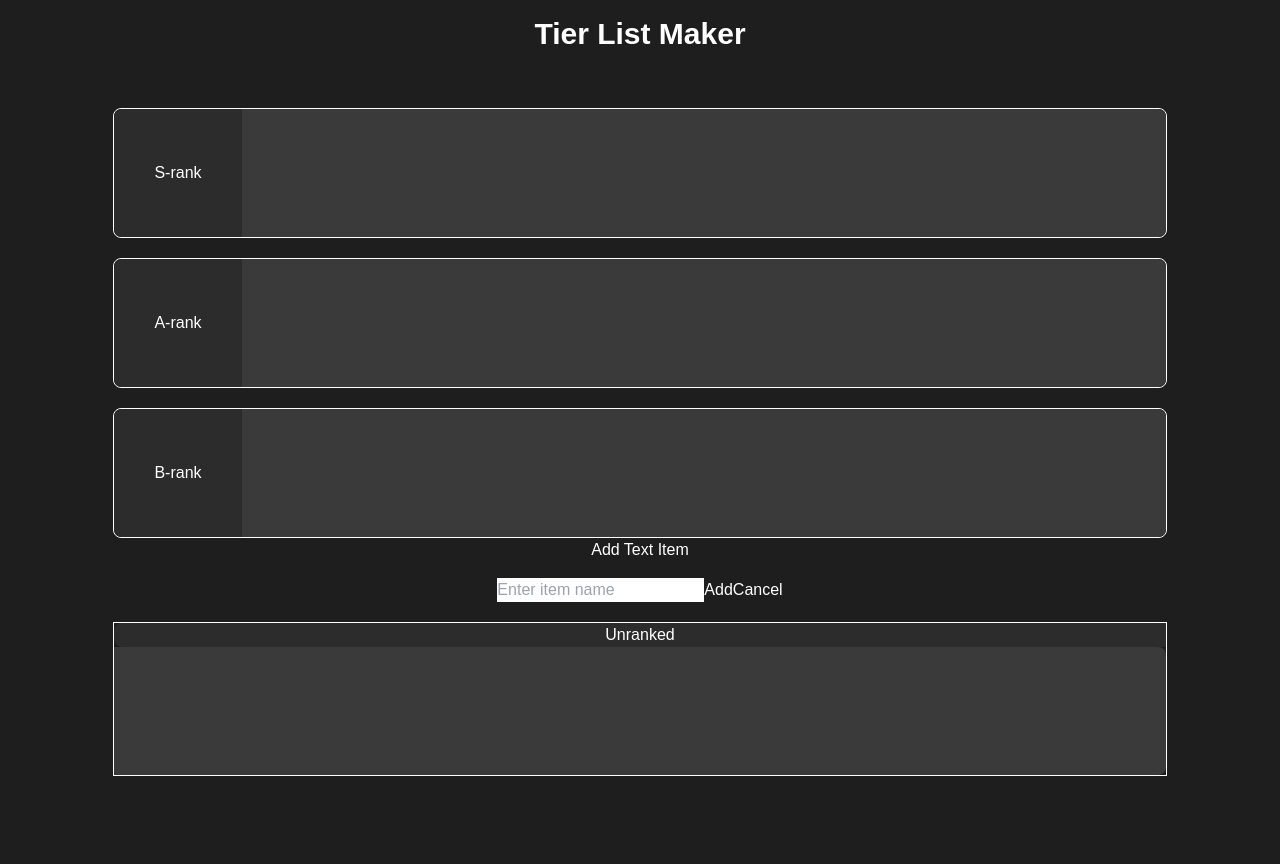
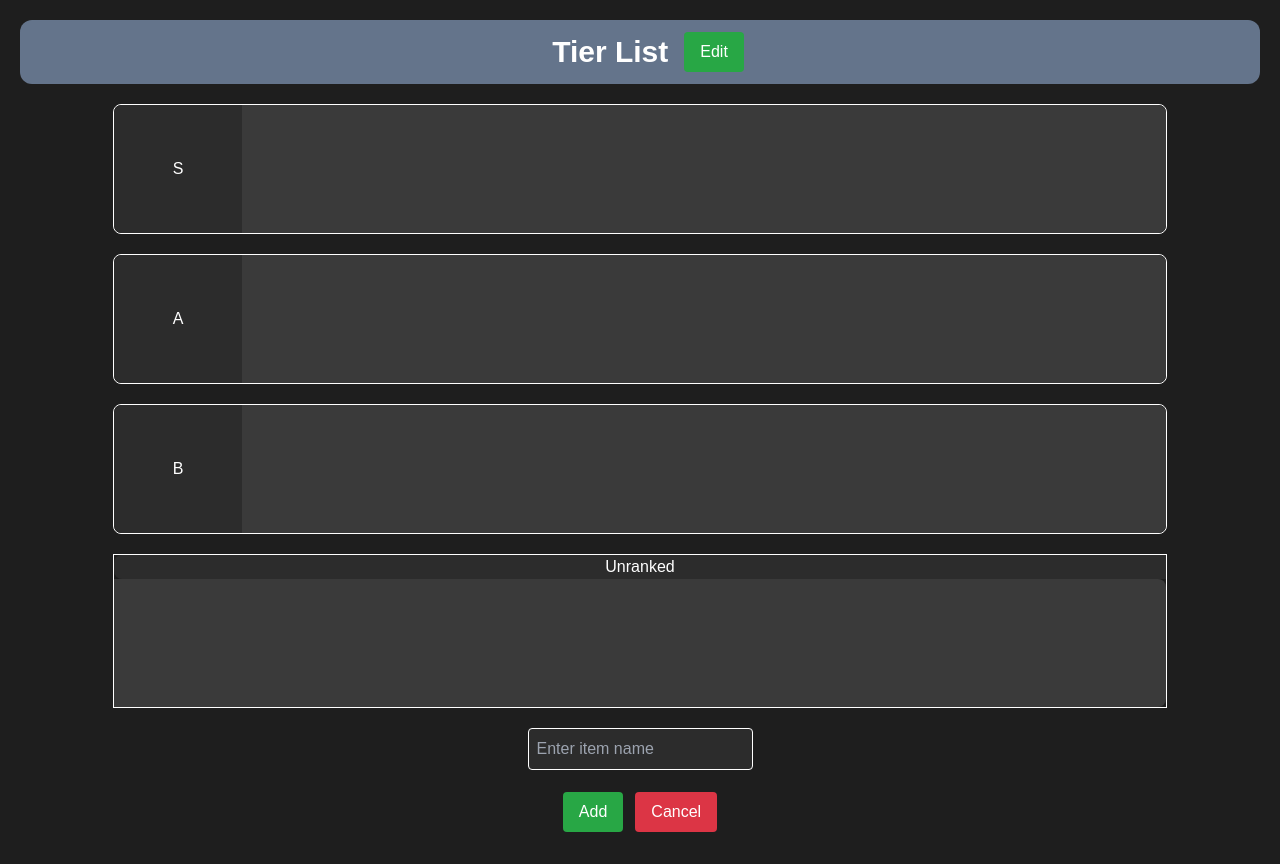
Before and after one commit to kavinned/tierlist-maker, a Next.js app: page / in a window 1280 px wide. Both pictures are taken after a click on the button "Add Text Item". Before the commit the page ends 800 px from the top, so only its background shows below. Built offline with nearby package versions, Linux system fonts and the light colour scheme.

Commit message:
Enhance layout and styling for item management components, including button updates and improved input design

```diff
--- a/src/app/(components)/AddItemButton.jsx
+++ b/src/app/(components)/AddItemButton.jsx
@@ -2,7 +2,10 @@
 
 export default function AddItemButton({ type, onClick, hidden }) {
     return (
-        <button onClick={onClick} className={`mb-4 ${hidden ? "hidden" : ""}`}>
+        <button
+            onClick={onClick}
+            className={`mb-4 ${hidden ? "hidden" : ""} secondary`}
+        >
             {type === "text" ? "Add Text Item" : "Add Image Item"}
         </button>
     );
--- a/src/app/(components)/AddItemDialog.jsx
+++ b/src/app/(components)/AddItemDialog.jsx
@@ -8,7 +8,7 @@ export default function AddItemDialog({
     onCancel,
 }) {
     return (
-        <div className="dialog">
+        <div className="dialog flex flex-col items-center">
             <input
                 type="text"
                 value={value}
@@ -17,8 +17,14 @@ export default function AddItemDialog({
                     type === "text" ? "Enter item name" : "Enter image URL"
                 }
             />
-            <button onClick={onAdd}>Add</button>
-            <button onClick={onCancel}>Cancel</button>
+            <div className="flex gap-3 p-3">
+                <button className="tertiary" onClick={onAdd}>
+                    Add
+                </button>
+                <button className="destructive" onClick={onCancel}>
+                    Cancel
+                </button>
+            </div>
         </div>
     );
 }
--- a/src/app/(components)/TierList.jsx
+++ b/src/app/(components)/TierList.jsx
@@ -6,16 +6,31 @@ import AddItemButton from "./AddItemButton";
 import AddItemDialog from "./AddItemDialog";
 
 export default function TierList() {
+    const [isEditingName, setIsEditingName] = useState(false);
+    const [tierListName, setTierListName] = useState("Tier List");
     const [items, setItems] = useState({
-        Unranked: [],
-        S: [],
-        A: [],
-        B: [],
+        Unranked: { name: "Unranked", color: "#2c2c2c", items: [] },
+        S: { name: "S", color: "#2c2c2c", items: [] },
+        A: { name: "A", color: "#2c2c2c", items: [] },
+        B: { name: "B", color: "#2c2c2c", items: [] },
     });
     const [showTextDialog, setShowTextDialog] = useState(false);
     const [showImageDialog, setShowImageDialog] = useState(false);
     const [newItemName, setNewItemName] = useState("");
     const [newItemImage, setNewItemImage] = useState("");
+    const [showEditDialog, setShowEditDialog] = useState(false);
+    const [editTier, setEditTier] = useState(null);
+    const [editName, setEditName] = useState("");
+    const [editColor, setEditColor] = useState("");
+
+    const toggleEditName = () => {
+        setIsEditingName(true);
+    };
+
+    const handleEditName = () => {
+        setTierListName(tierListName);
+        setIsEditingName(false);
+    };
 
     const addTextItem = () => {
         setShowTextDialog(true);
@@ -28,7 +43,13 @@ export default function TierList() {
     const handleAddTextItem = () => {
         setItems((prevItems) => ({
             ...prevItems,
-            Unranked: [...prevItems.Unranked, { name: newItemName, image: "" }],
+            Unranked: {
+                ...prevItems.Unranked,
+                items: [
+                    ...prevItems.Unranked.items,
+                    { name: newItemName, image: "" },
+                ],
+            },
         }));
         setShowTextDialog(false);
         setNewItemName("");
@@ -37,10 +58,13 @@ export default function TierList() {
     const handleAddImageItem = () => {
         setItems((prevItems) => ({
             ...prevItems,
-            Unranked: [
+            Unranked: {
                 ...prevItems.Unranked,
+                items: [
+                    ...prevItems.Unranked.items,
                     { name: "", image: newItemImage },
                 ],
+            },
         }));
         setShowImageDialog(false);
         setNewItemImage("");
@@ -48,11 +72,15 @@ export default function TierList() {
 
     const moveItem = (fromTier, toTier, index) => {
         setItems((prevItems) => {
-            const item = prevItems[fromTier][index];
-            const newFromTier = prevItems[fromTier].filter(
-                (_, i) => i !== index
-            );
-            const newToTier = [...prevItems[toTier], item];
+            const item = prevItems[fromTier].items[index];
+            const newFromTier = {
+                ...prevItems[fromTier],
+                items: prevItems[fromTier].items.filter((_, i) => i !== index),
+            };
+            const newToTier = {
+                ...prevItems[toTier],
+                items: [...prevItems[toTier].items, item],
+            };
             return {
                 ...prevItems,
                 [fromTier]: newFromTier,
@@ -64,22 +92,112 @@ export default function TierList() {
     const removeItem = (tier, index) => {
         setItems((prevItems) => ({
             ...prevItems,
-            [tier]: prevItems[tier].filter((_, i) => i !== index),
+            [tier]: {
+                ...prevItems[tier],
+                items: prevItems[tier].items.filter((_, i) => i !== index),
+            },
         }));
+    };
+
+    const handleEditTier = (tier) => {
+        setEditTier(tier);
+        setEditName(items[tier].name);
+        setEditColor(items[tier].color);
+        setShowEditDialog(true);
+    };
+
+    const handleDeleteTier = (tier) => {
+        setItems((prevItems) => {
+            const newItems = { ...prevItems };
+            delete newItems[tier];
+            return newItems;
+        });
+    };
+
+    const handleSaveEdit = () => {
+        if (!editTier || !items[editTier]) {
+            console.error("No tier selected for editing");
+            return;
+        }
+
+        setItems((prevItems) => ({
+            ...prevItems,
+            [editTier]: {
+                ...prevItems[editTier],
+                id: editTier,
+                name: editName,
+                color: editColor,
+                items: prevItems[editTier].items || [],
+            },
+        }));
+
+        setShowEditDialog(false);
+        setEditTier(null);
+        setEditName("");
+        setEditColor("");
     };
 
     return (
         <div className="container">
+            <div className="w-full h-16 bg-slate-500 flex items-center justify-center rounded-xl">
+                {!isEditingName ? (
+                    <>
+                        <h1 className="text-3xl font-bold text-center m-4">
+                            {tierListName}
+                        </h1>
+                        <button
+                            onClick={toggleEditName}
+                            className="tertiary"
+                            type="button"
+                        >
+                            Edit
+                        </button>
+                    </>
+                ) : (
+                    <>
+                        <input
+                            type="text"
+                            value={tierListName}
+                            onChange={(e) => setTierListName(e.target.value)}
+                            className="text-3xl font-bold text-center m-4 bg-transparent border border-white rounded-md"
+                        />
+                        <button
+                            onClick={handleEditName}
+                            className="primary"
+                            type="button"
+                        >
+                            Save
+                        </button>
+                    </>
+                )}
+            </div>
             {Object.keys(items)
                 .filter((tier) => tier !== "Unranked")
                 .map((tier) => (
-                    <div className="tier" key={tier}>
-                        <div className="tier-header">
-                            <p>{tier}-rank</p>
+                    <div className="tier" key={items[tier].name}>
+                        <div
+                            className="tier-header relative"
+                            style={{ backgroundColor: items[tier].color }}
+                        >
+                            <p>{items[tier].name}</p>
+                            <div className="flex gap-2 absolute bottom-3">
+                                <button
+                                    className="tier-header-button primary"
+                                    onClick={() => handleEditTier(tier)}
+                                >
+                                    Edit
+                                </button>
+                                <button
+                                    className="tier-header-button destructive"
+                                    onClick={() => handleDeleteTier(tier)}
+                                >
+                                    Delete
+                                </button>
+                            </div>
                         </div>
                         <div className="tier-content">
-                            {items[tier].map((item, index) => (
-                                <div key={index} className="item">
+                            {items[tier]?.items?.map((item, index) => (
+                                <div key={items[tier].name} className="item">
                                     {item.name}
                                     {item.image && (
                                         <img
@@ -88,33 +206,77 @@ export default function TierList() {
                                             alt={item.name}
                                         />
                                     )}
+                                    <span className="item-actions">
                                         <button
                                             onClick={() =>
-                                            moveItem(tier, "Unranked", index)
+                                                moveItem(
+                                                    tier,
+                                                    "Unranked",
+                                                    index
+                                                )
                                             }
                                         >
                                             Move to Unranked
                                         </button>
                                         <button
-                                        onClick={() => removeItem(tier, index)}
+                                            onClick={() =>
+                                                removeItem(tier, index)
+                                            }
                                         >
                                             Remove
                                         </button>
+                                    </span>
                                 </div>
                             ))}
                         </div>
                     </div>
                 ))}
+
+            {showEditDialog && (
+                <div className="edit-dialog">
+                    <input
+                        type="text"
+                        value={editName}
+                        onChange={(e) => setEditName(e.target.value)}
+                        placeholder="Enter new name"
+                    />
+                    <input
+                        type="color"
+                        value={editColor}
+                        onChange={(e) => setEditColor(e.target.value)}
+                    />
+                    <span className="flex gap-3">
+                        <button className="primary" onClick={handleSaveEdit}>
+                            Save
+                        </button>
+                        <button
+                            className="destructive"
+                            onClick={() => setShowEditDialog(false)}
+                        >
+                            Cancel
+                        </button>
+                    </span>
+                </div>
+            )}
+            <UnrankedContainer
+                items={items.Unranked.items}
+                moveItem={moveItem}
+                removeItem={removeItem}
+                tiers={Object.keys(items).filter((tier) => tier !== "Unranked")}
+            />
+            <div className="flex flex-col mt-5">
+                <span className="flex gap-3">
                     <AddItemButton
                         type="text"
                         onClick={addTextItem}
-                hidden={showImageDialog}
+                        hidden={showImageDialog || showTextDialog}
                     />
                     <AddItemButton
                         type="image"
                         onClick={addImageItem}
-                hidden={showTextDialog}
+                        hidden={showTextDialog || showImageDialog}
                     />
+                </span>
                 {showTextDialog && (
                     <AddItemDialog
                         type="text"
@@ -133,11 +295,7 @@ export default function TierList() {
                         onCancel={() => setShowImageDialog(false)}
                     />
                 )}
-            <UnrankedContainer
-                items={items.Unranked}
-                moveItem={moveItem}
-                removeItem={removeItem}
-            />
+            </div>
         </div>
     );
 }
--- a/src/app/globals.css
+++ b/src/app/globals.css
@@ -1,6 +1,10 @@
 @tailwind base;
 @tailwind components;
 @tailwind utilities;
+
+* {
+    box-sizing: border-box;
+}
 
 body {
     background-color: #1e1e1e;
@@ -9,7 +13,13 @@ body {
 }
 
 input {
-    color: black
+    display: block;
+    margin-bottom: 10px;
+    padding: 8px;
+    border: 1px solid #ffffff;
+    border-radius: 4px;
+    background: #2c2c2c;
+    color: #ffffff;
 }
 
 .container {
@@ -28,12 +38,21 @@ input {
 }
 
 .tier-header {
+    max-width: 128px;
     min-width: 128px;
+    width: auto;
     background-color: #2c2c2c;
     display: grid;
     place-items: center;
     border-top-left-radius: 8px;
     border-bottom-left-radius: 8px;
+    position: relative;
+    text-align: center;
+}
+
+.tier-header.unranked {
+    max-width: 100%;
+    min-width: 100%;
 }
 
 .tier-content {
@@ -53,12 +72,22 @@ input {
     color: #000000;
     padding: 8px;
     border-radius: 4px;
+    display: flex;
 }
 
 .item-image {
-    max-width: 100px;
-    max-height: 100px;
-    object-fit: contain;
+    max-width: 128px;
+    max-height: 128px;
+    border-radius: 4px;
+}
+
+.item-actions {
+    display: flex;
+    flex-direction: column;;
+}
+
+.item > .item-actions button {
+    font-size: 0.7em
 }
 
 .expanded-image-overlay {
@@ -75,6 +104,64 @@ input {
 }
 
 .expanded-image {
-    height: 80vh;
+    max-height: 80vh;
+    max-width: 80vw;
+    border-radius: 8px;
+}
+
+.edit-dialog {
+    position: fixed;
+    top: 50%;
+    left: 50%;
+    transform: translate(-50%, -50%);
+    background: #3a3a3a;
+    padding: 20px;
+    border-radius: 8px;
+    z-index: 1001;
+    @apply border border-slate-400
+}
+
+.tier-header:hover .tier-header-button {
+    visibility: visible;
     width: auto;
+    height: auto;
 }
+
+.tier-header-button {
+    visibility: hidden;
+    width: auto;
+    height: auto;
+    padding: 2px 6px;
+    border: none;
+    border-radius: 4px;
+    cursor: pointer;
+}
+
+button:not(.tier-header-button) {
+    padding: 8px 16px;
+    border: none;
+    border-radius: 4px;
+    cursor: pointer;
+    font-size: 1rem;
+    font-weight: 500;
+}
+
+button.primary {
+    background-color: #007bff;
+    color: #ffffff;
+}
+
+button.secondary {
+    background-color: #6c757d;
+    color: #ffffff;
+}
+
+button.tertiary {
+    background-color: #28a745;
+    color: #ffffff;
+}
+
+button.destructive {
+    background-color: #dc3545;
+    color: #ffffff;
+}
--- a/src/app/layout.jsx
+++ b/src/app/layout.jsx
@@ -20,7 +20,7 @@ export default function RootLayout({ children }) {
     return (
         <html lang="en">
             <body
-                className={`${geistSans.variable} ${geistMono.variable} antialiased`}
+                className={`${geistSans.variable} ${geistMono.variable} antialiased max-w-screen min-h-screen flex items-center`}
             >
                 {children}
             </body>
--- a/src/app/page.jsx
+++ b/src/app/page.jsx
@@ -1,11 +1,9 @@
 import TierList from "./(components)/TierList";
 
 export default function Home() {
+
     return (
-        <div className="max-w-screen max-h-screen flex flex-col items-center relative">
-            <h1 className="text-3xl font-bold text-center m-4">
-                Tier List Maker
-            </h1>
+        <div className="w-full h-full flex flex-col items-center relative">
             <TierList />
         </div>
     );
```
Also changed, not shown: src/app/(components)/UnrankedContainer.jsx (+17 -13 lines). Lines whose indentation alone changed are shown as unchanged.
